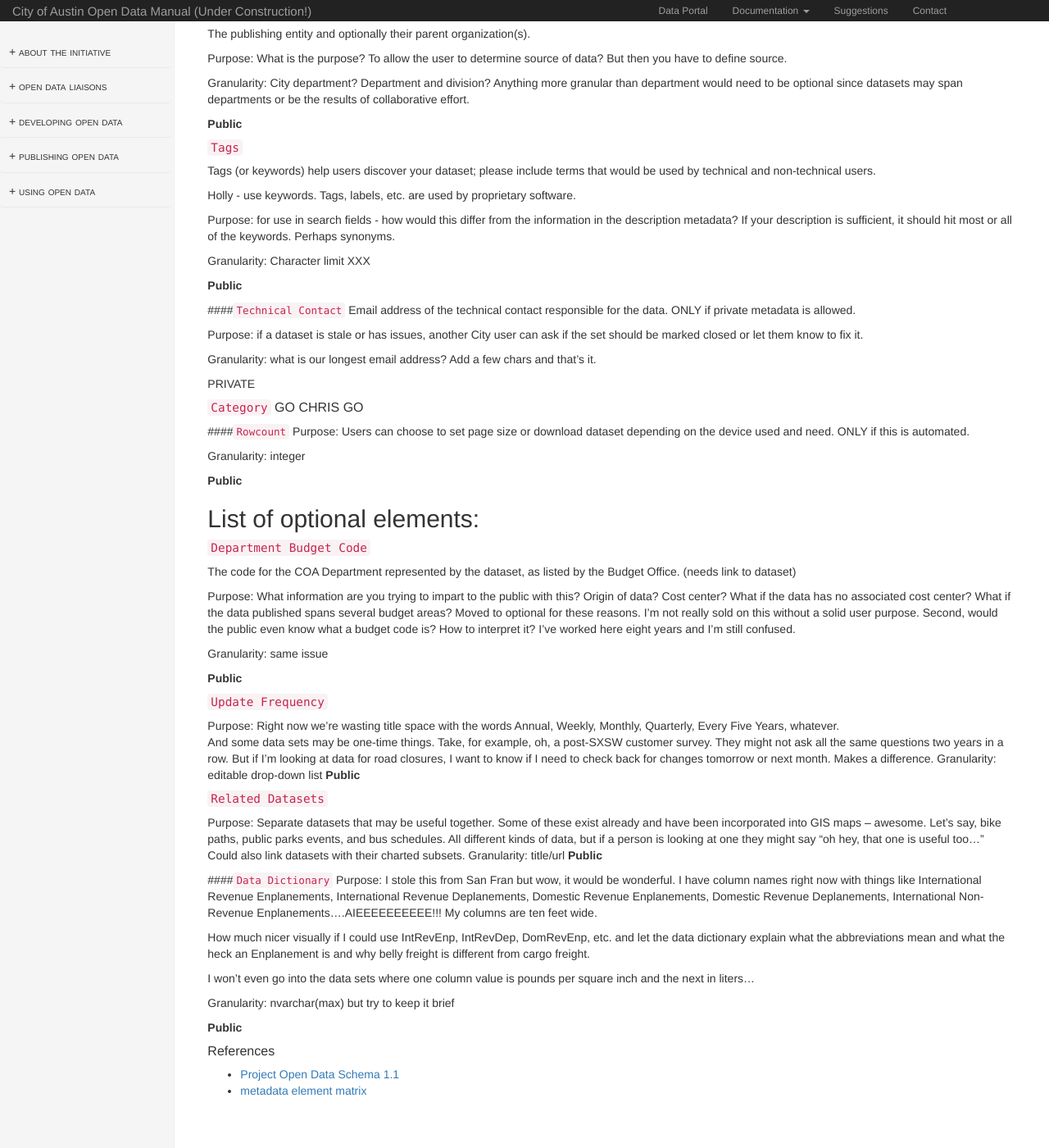
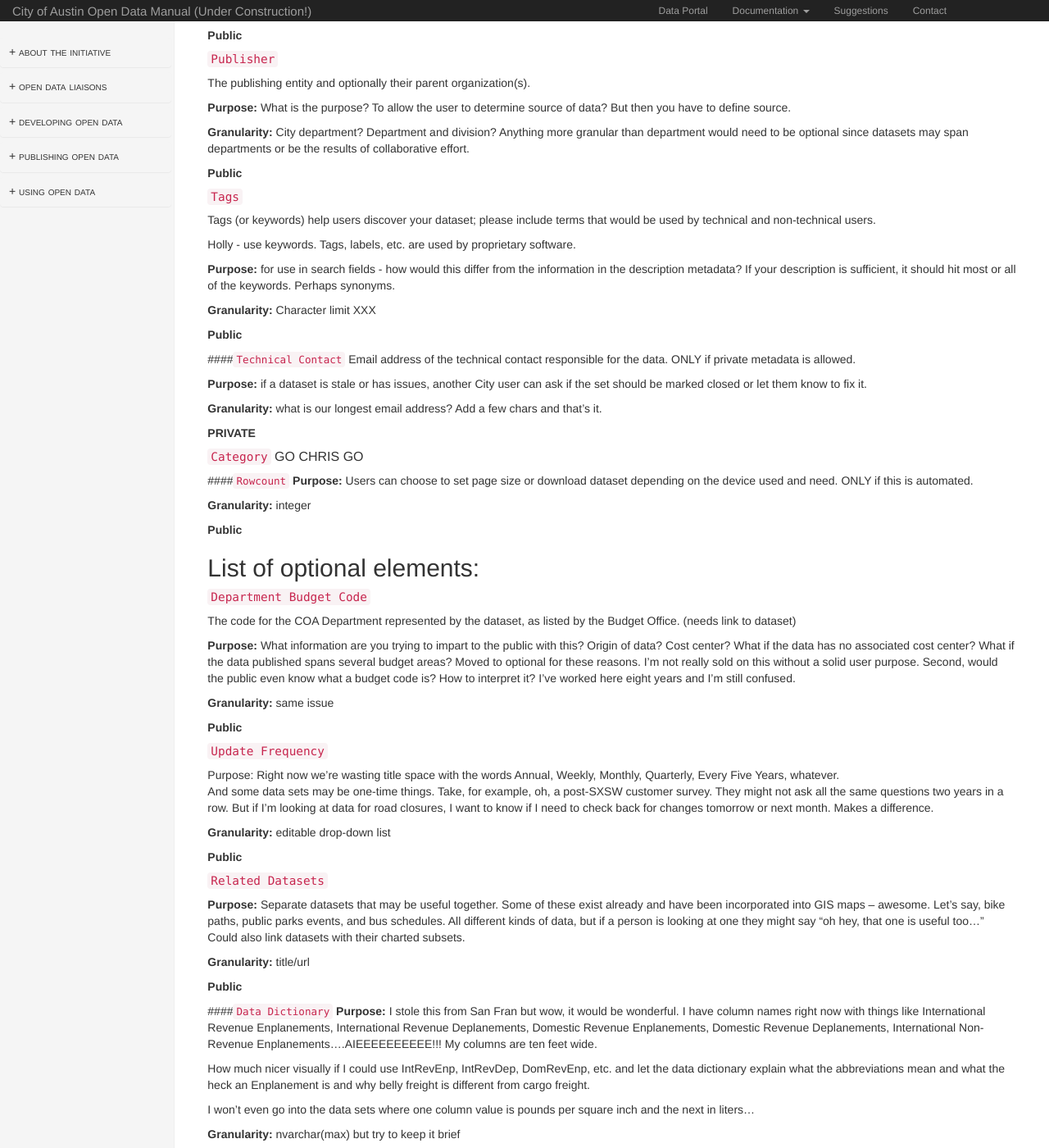
Before and after one commit to cityofaustin/open-data-manual, a Jekyll site: the page built from metadata.md, in a window 1280 px wide and 1400 px high, scrolled down 1496 px. Shown: the whole window at 82% size. Built offline with Jekyll 4.4.1, drawn with Linux system fonts in a browser that asks for light colours; nearby versions of some CDN libraries; before the commit the page ends 2866 px from its top, so only the background shows below that; some of the changed text lies outside the part shown.

Commit message:
Update metadata.md

```diff
--- a/metadata.md
+++ b/metadata.md
@@ -51,7 +51,9 @@ Holly - to make sure we are thinking these through, I am adding three comment ar
 #### `Title`
 Human-readable name of the asset. Should be in plain English and include sufficient detail to facilitate search and discovery.
 **Purpose:**  To facilitate initial search and discovery.  Truncate description after "plain English".  Sufficient detail is implicit.
+
 **Granularity:**  Character limit? 100?
+
 **Public**
 
 #### `Description`
@@ -59,9 +61,9 @@ Human-readable description (e.g., an abstract) with sufficient detail to enable
 
 Holly - Perhaps 'Sufficiently detailed summary or abstract to clarify contents beyond title'.
 
-Purpose:  to enable a user to determine whether the asset is of interest
+**Purpose:**  to enable a user to determine whether the asset is of interest
 
-Granularity: Character limit?  500?  1000?
+**Granularity:** Character limit?  500?  1000?
 
 **Public**
 
@@ -70,18 +72,18 @@ Most recent date on which the dataset was changed, updated or modified.
 
 Holly - I am assuming this will be automated.  One goal of metadata is to make it as user-friendly as possible from both sides, the client and the publisher.  No one wants to update their metadata every time they update their dataset.
 
-Purpose:  identifying stale datasets
+**Purpose:**  identifying stale datasets
 
-Granularity:  date (could be datetime, but really?)
+**Granularity:**  date (could be datetime, but really?)
 
 **Public**
 
 #### `Publisher`
 The publishing entity and optionally their parent organization(s).
 
-Purpose:  What is the purpose?  To allow the user to determine source of data?  But then you have to define source.
+**Purpose:**  What is the purpose?  To allow the user to determine source of data?  But then you have to define source.
 
-Granularity:  City department?  Department and division?  Anything more granular than department would need to be optional since datasets may span departments or be the results of collaborative effort.
+**Granularity:**  City department?  Department and division?  Anything more granular than department would need to be optional since datasets may span departments or be the results of collaborative effort.
 
 **Public**
 
@@ -90,27 +92,27 @@ Tags (or keywords) help users discover your dataset; please include terms that w
 
 Holly - use keywords.  Tags, labels, etc. are used by proprietary software.
 
-Purpose: for use in search fields - how would this differ from the information in the description metadata?  If your description is sufficient, it should hit most or all of the keywords.  Perhaps synonyms.
+**Purpose:** for use in search fields - how would this differ from the information in the description metadata?  If your description is sufficient, it should hit most or all of the keywords.  Perhaps synonyms.
 
-Granularity: Character limit XXX
+**Granularity:** Character limit XXX
 
 **Public**
 
 ####`Technical Contact`
 Email address of the technical contact responsible for the data.  ONLY if private metadata is allowed.
 
-Purpose:  if a dataset is stale or has issues, another City user can ask if the set should be marked closed or let them know to fix it.
+**Purpose:**  if a dataset is stale or has issues, another City user can ask if the set should be marked closed or let them know to fix it.
 
-Granularity:  what is our longest email address?  Add a few chars and that's it.
+**Granularity:**  what is our longest email address?  Add a few chars and that's it.
 
-PRIVATE
+**PRIVATE**
 
 #### `Category`  GO CHRIS GO
 
 ####`Rowcount`
-Purpose:  Users can choose to set page size or download dataset depending on the device used and need.  ONLY if this is automated.
+**Purpose:**  Users can choose to set page size or download dataset depending on the device used and need.  ONLY if this is automated.
 
-Granularity:  integer
+**Granularity:**  integer
 
 **Public**
 
@@ -121,9 +123,9 @@ Granularity:  integer
 #### `Department Budget Code`
 The code for the COA Department represented by the dataset, as listed by the Budget Office. (needs link to dataset)
 
-Purpose: What information are you trying to impart to the public with this?  Origin of data?  Cost center?  What if the data has no associated cost center?  What if the data published spans several budget areas?  Moved to optional for these reasons.  I'm not really sold on this without a solid user purpose.  Second, would the public even know what a budget code is?  How to interpret it?  I've worked here eight years and I'm still confused.
+**Purpose:** What information are you trying to impart to the public with this?  Origin of data?  Cost center?  What if the data has no associated cost center?  What if the data published spans several budget areas?  Moved to optional for these reasons.  I'm not really sold on this without a solid user purpose.  Second, would the public even know what a budget code is?  How to interpret it?  I've worked here eight years and I'm still confused.
 
-Granularity:  same issue
+**Granularity:**  same issue
 
 **Public**
 
@@ -131,22 +133,26 @@ Granularity:  same issue
 Purpose: Right now we're wasting title space with the words Annual, Weekly, Monthly, Quarterly, Every Five Years, whatever.
 And some data sets may be one-time things.  Take, for example, oh, a post-SXSW customer survey.  They might not ask all the same questions two years in a row.
 But if I'm looking at data for road closures, I  want to know if I need to check back for changes tomorrow or next month. Makes a difference.
-Granularity:  editable drop-down list
+
+**Granularity:**  editable drop-down list
+
 **Public**
 
 #### `Related Datasets`
-Purpose:  Separate datasets that may be useful together.  Some of these exist already and have been incorporated into GIS maps -- awesome.  Let's say, bike paths, public parks events, and bus schedules.  All different kinds of data, but if a person is looking at one they might say "oh hey, that one is useful too..."  Could also link datasets with their charted subsets.
-Granularity:  title/url
+**Purpose:**  Separate datasets that may be useful together.  Some of these exist already and have been incorporated into GIS maps -- awesome.  Let's say, bike paths, public parks events, and bus schedules.  All different kinds of data, but if a person is looking at one they might say "oh hey, that one is useful too..."  Could also link datasets with their charted subsets.
+
+**Granularity:**  title/url
+
 **Public**
 
 ####`Data Dictionary`
-Purpose:  I stole this from San Fran but wow, it would be wonderful.  I have column names right now with things like International Revenue Enplanements, International Revenue Deplanements, Domestic Revenue Enplanements, Domestic Revenue Deplanements, International Non-Revenue Enplanements....AIEEEEEEEEEE!!!  My columns are ten feet wide.
+**Purpose:**  I stole this from San Fran but wow, it would be wonderful.  I have column names right now with things like International Revenue Enplanements, International Revenue Deplanements, Domestic Revenue Enplanements, Domestic Revenue Deplanements, International Non-Revenue Enplanements....AIEEEEEEEEEE!!!  My columns are ten feet wide.
 
 How much nicer visually if I could use IntRevEnp, IntRevDep, DomRevEnp, etc. and let the data dictionary explain what the abbreviations mean and what the heck an Enplanement is and why belly freight is different from cargo freight.
 
 I won't even go into the data sets where one column value is pounds per square inch and the next in liters...
 
-Granularity:  nvarchar(max) but try to keep it brief
+**Granularity:**  nvarchar(max) but try to keep it brief
 
 **Public**
 
```
